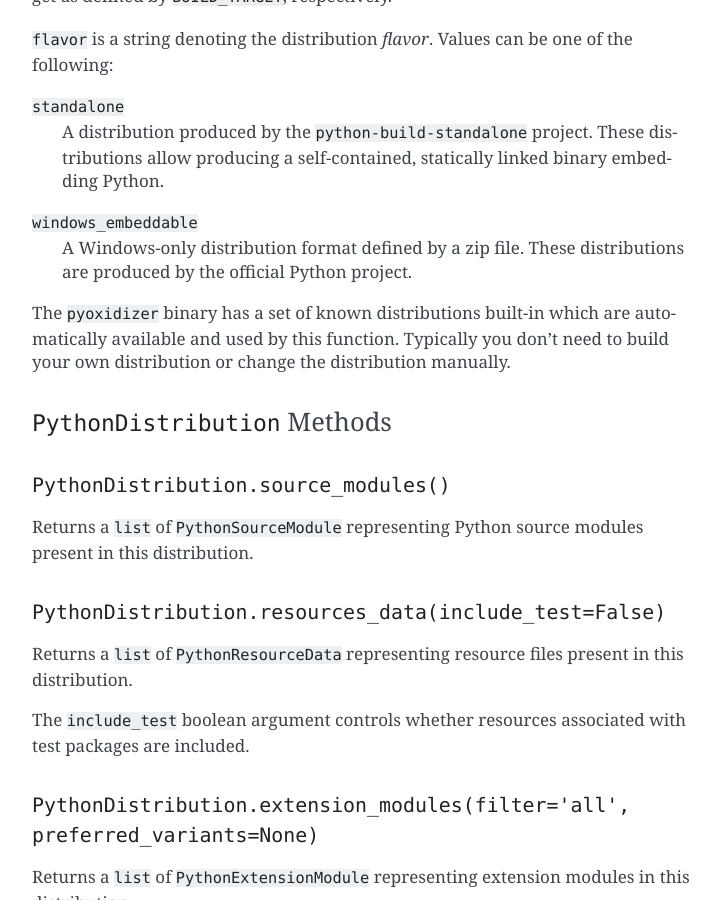
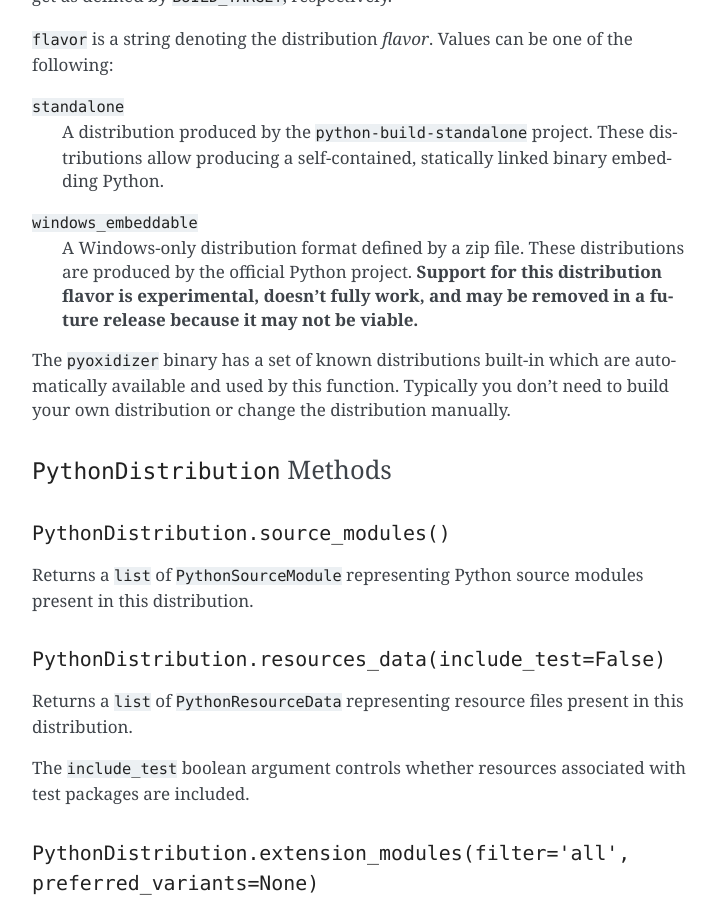
Before and after one commit to indygreg/PyOxidizer, a Sphinx documentation site: the page built from docs/config_api.rst, in a window 1280 px wide and 900 px high, scrolled down 5400 px. Shown: the whole window, without its empty margins (388-1108 px from the left). Built offline with Sphinx 7.4.7, drawn with Linux system fonts in a browser that asks for light colours; the version number could not be read and is left out.

Commit message:
docs: denote Windows embeddable distributions as experimental
I'm planning a new release and want to clearly mark this flavor is not
supported so there aren't surprises.

```diff
--- a/docs/config_api.rst
+++ b/docs/config_api.rst
@@ -274,7 +274,9 @@ of the following:
 
 ``windows_embeddable``
    A Windows-only distribution format defined by a zip file. These distributions
-   are produced by the official Python project.
+   are produced by the official Python project. **Support for this distribution
+   flavor is experimental, doesn't fully work, and may be removed in a future
+   release because it may not be viable.**
 
 The ``pyoxidizer`` binary has a set of known distributions built-in
 which are automatically available and used by this function. Typically you don't
```
